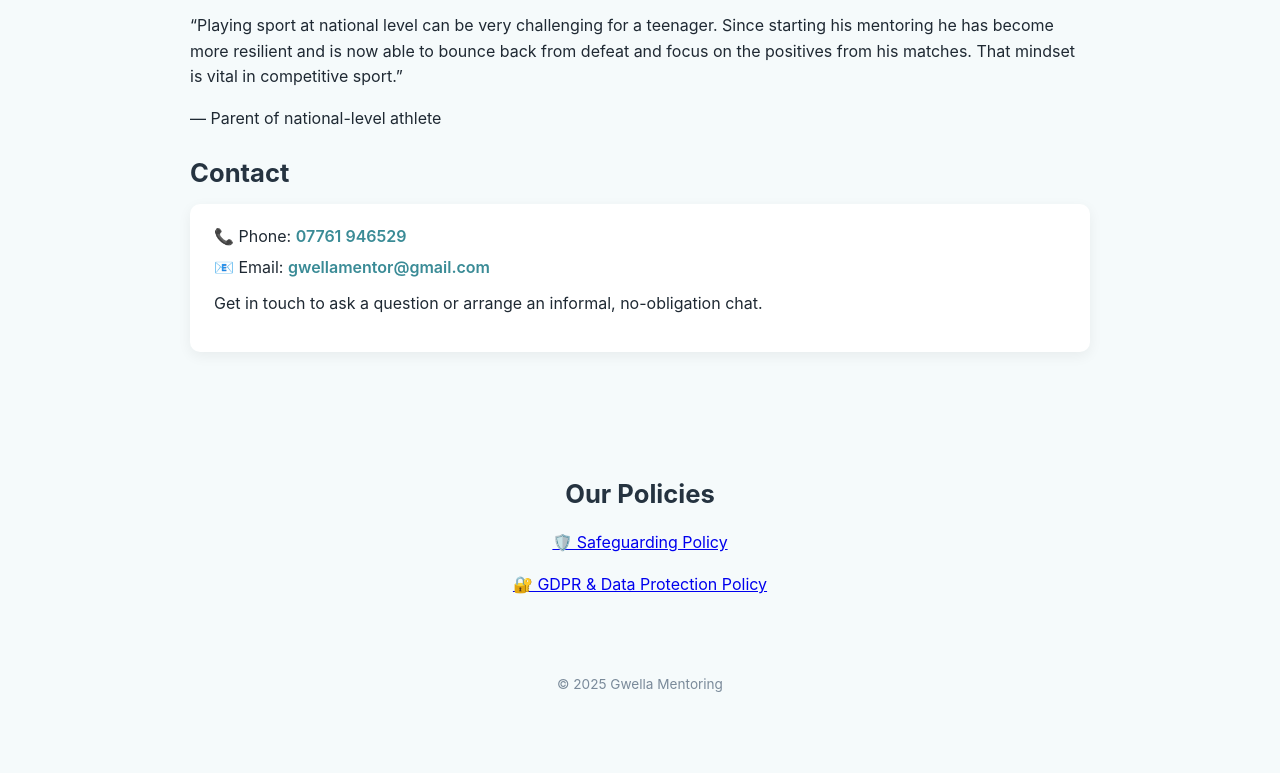
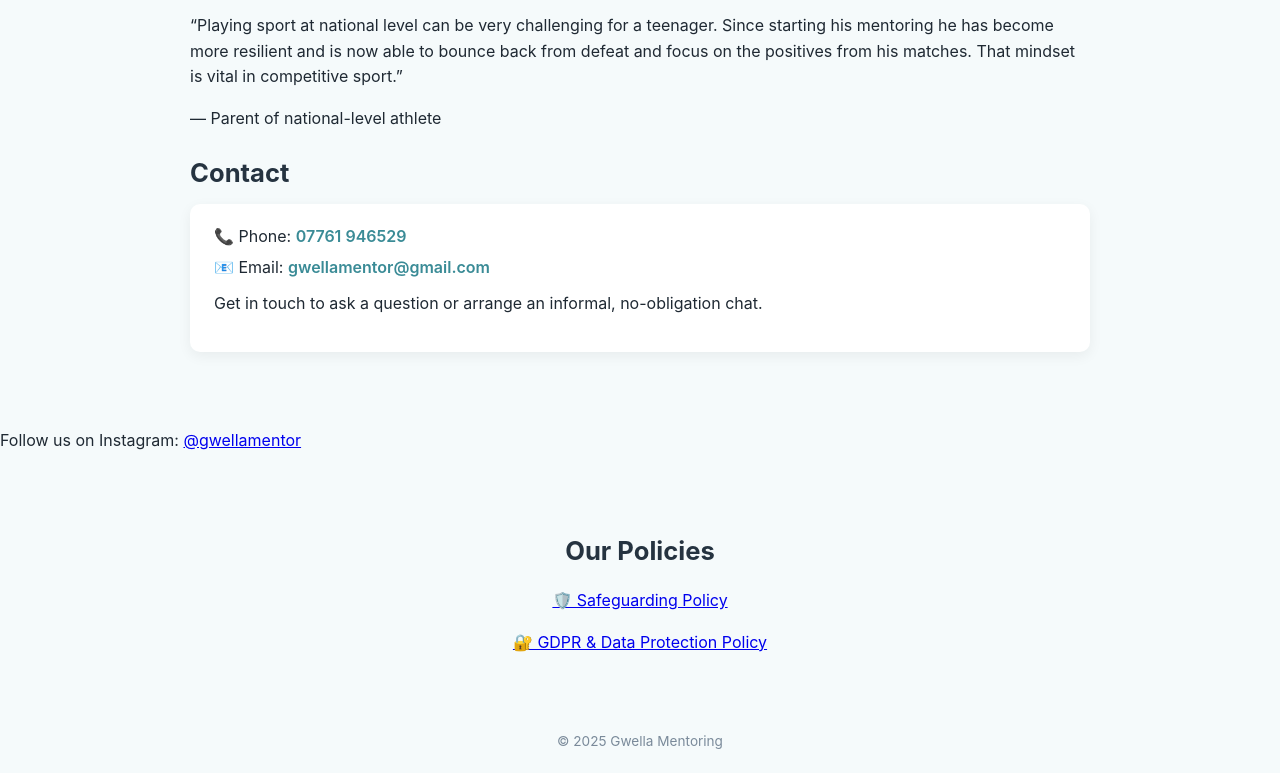
Before and after one commit to gwellamentor/gwella-mentoring, a plain HTML site: page index.html in a window 1280 px wide. Shown: the part 1536-2309 px from the top of the page. Before the commit the page ends 2251 px from the top, so only its background shows below. Drawn offline with Linux system fonts and the light colour scheme.

Commit message:
Add Instagram follow link to index.html
Added a paragraph with Instagram link for social media.

```diff
--- a/index.html
+++ b/index.html
@@ -282,6 +282,13 @@ Get in touch to ask a question or arrange an informal, no-obligation chat.
 </section>
 </main>
 
+  <p>
+  Follow us on Instagram:
+  <a href="https://www.instagram.com/gwellamentor" target="_blank">
+    @gwellamentor
+  </a>
+</p>
+
 <section id="policies" style="text-align:center; padding:40px 20px;">
   <h2>Our Policies</h2>
 
```
